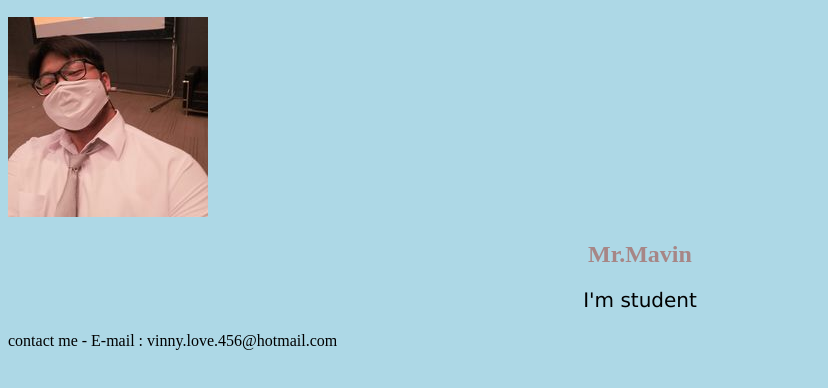
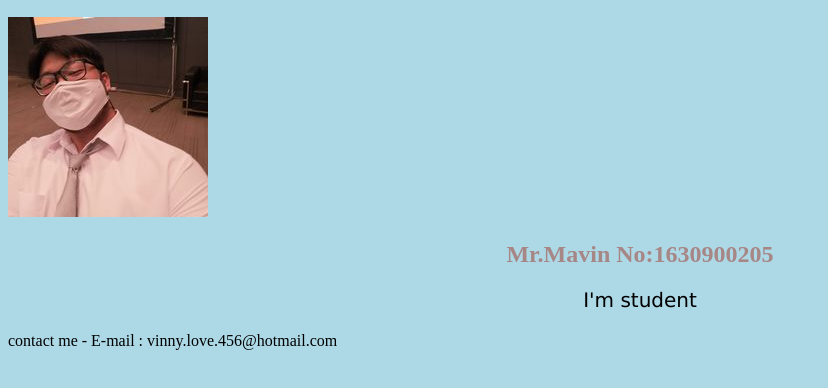
Before and after one commit to MAVINNY007/mavin-profile-project, a plain HTML site: page index.html in a window 1280 px wide. Shown: the part 110-498 px from the top of the page, without its empty margins (0-828 px from the left). Drawn offline with Linux system fonts and the light colour scheme.

Commit message:
Update index.html

```diff
--- a/index.html
+++ b/index.html
@@ -11,7 +11,7 @@
     <h1>"mavin-project"</h1>
     <h2>about me</h2>
     <img src="/image/test1.jpg">
-    <h2>Mr.Mavin</h2>
+    <h2>Mr.Mavin No:1630900205</h2>
     <p>I'm student</p>
     <footer>contact me - E-mail : vinny.love.456@hotmail.com </footer>
 </body>
```
